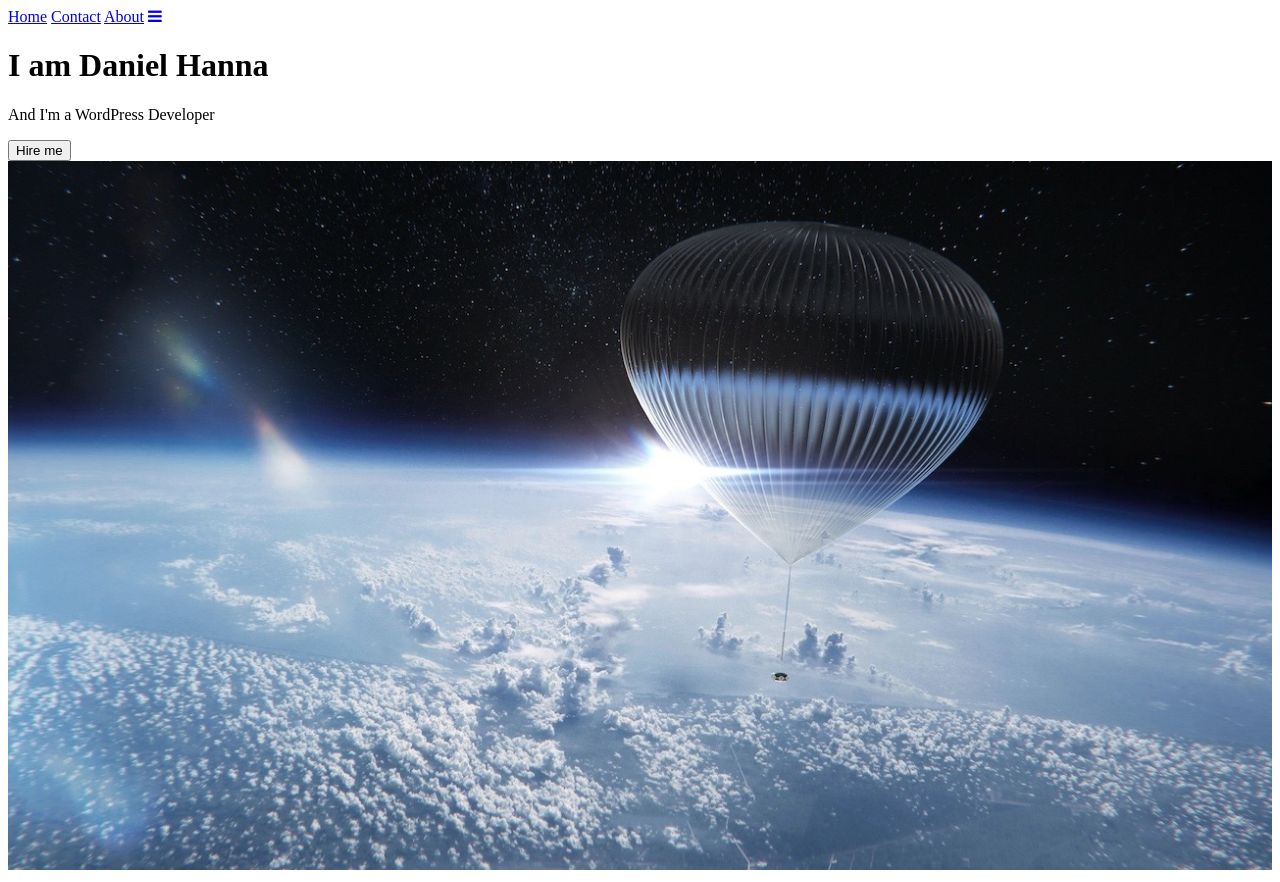
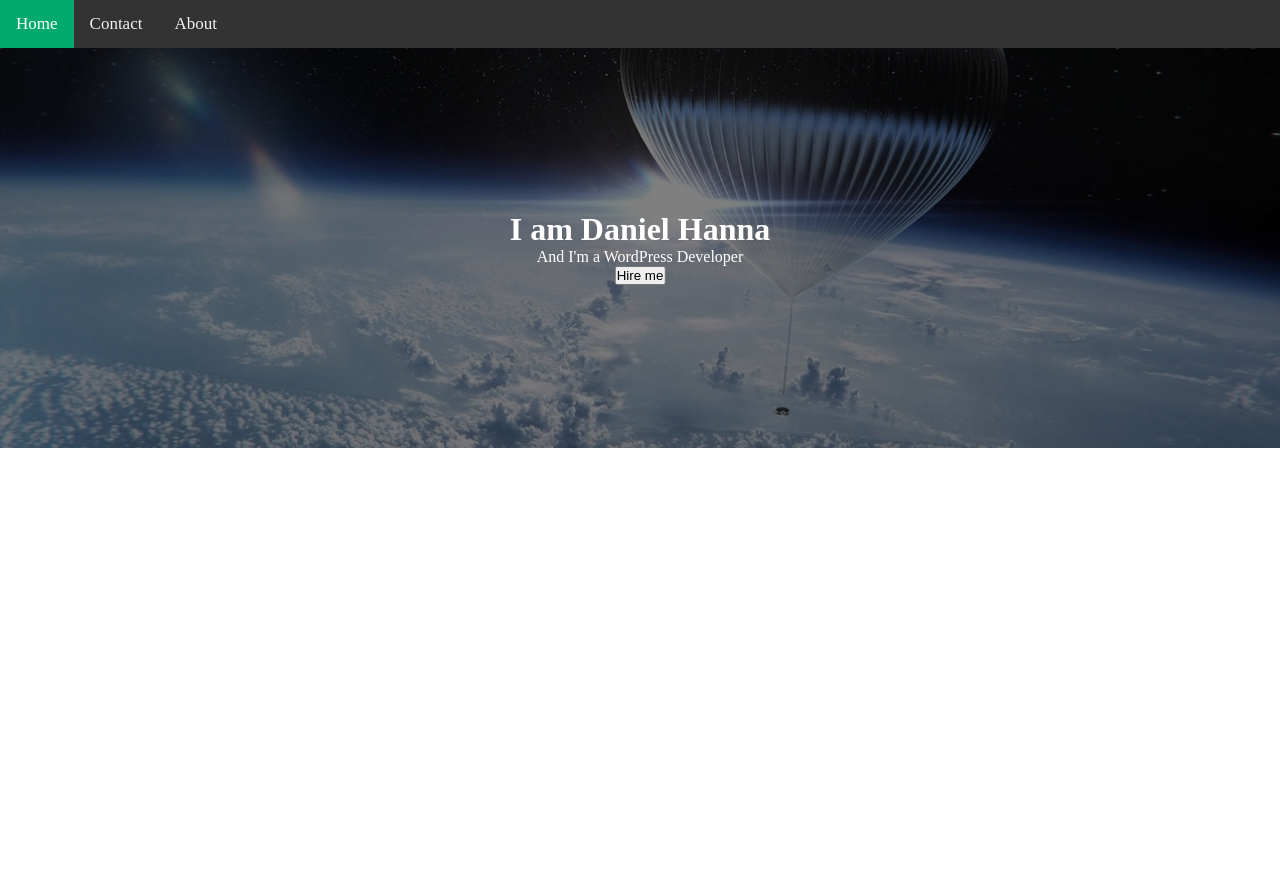
Before and after one commit to coderg33k/Portfolio, a plain HTML site: page index.html in a window 1280 px wide. After the commit the page ends 800 px from the top, so only its background shows below. Drawn offline with Linux system fonts and the light colour scheme.

Commit message:
Modified Style.css

```diff
--- a/index.html
+++ b/index.html
@@ -3,10 +3,8 @@
 <meta charset="UTF-8">
 <title>Portfolio</title>
 <meta name="viewport" content="width=device-width,initial-scale=1">
-<link rel="style.css" href="./style.css">
-<style>
-</style>
-<script src=""></script>
+<link rel="stylesheet" href="./style.css">
+
 <!-- Load an icon library to show a hamburger menu (bars) on small screens -->
 <link rel="stylesheet" href="https://cdnjs.cloudflare.com/ajax/libs/font-awesome/4.7.0/css/font-awesome.min.css">
 
@@ -26,7 +24,6 @@
           <button>Hire me</button>
         </div>
       </div>
-<img src="../img/near-space-balloon.jpg " alt="Space Balloon" style="width:100%">
 
 </body>
 </html>
--- a/style.css
+++ b/style.css
@@ -1,3 +1,5 @@
+*{margin: 0;
+padding:  0;}
 /* Add a black background color to the top navigation */
 .topnav {
     background-color: #333;
```
